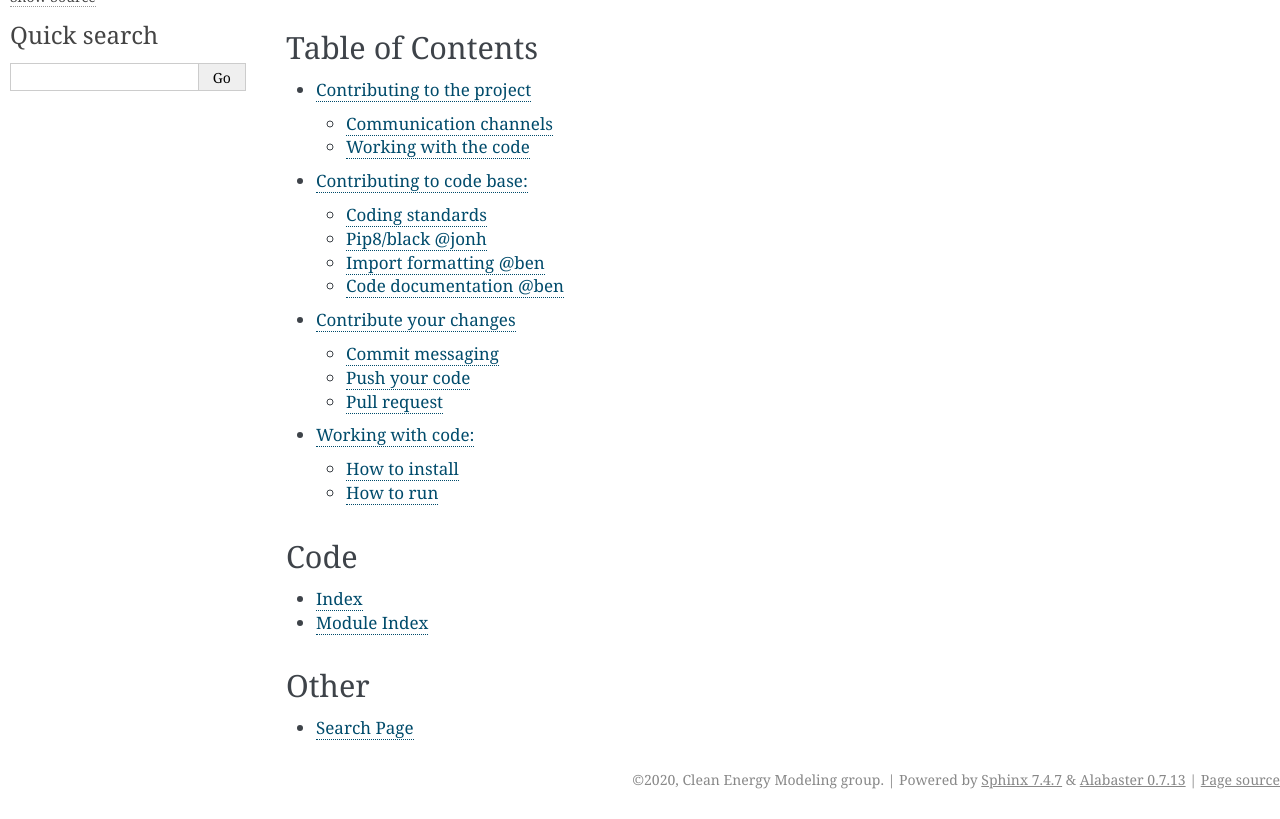
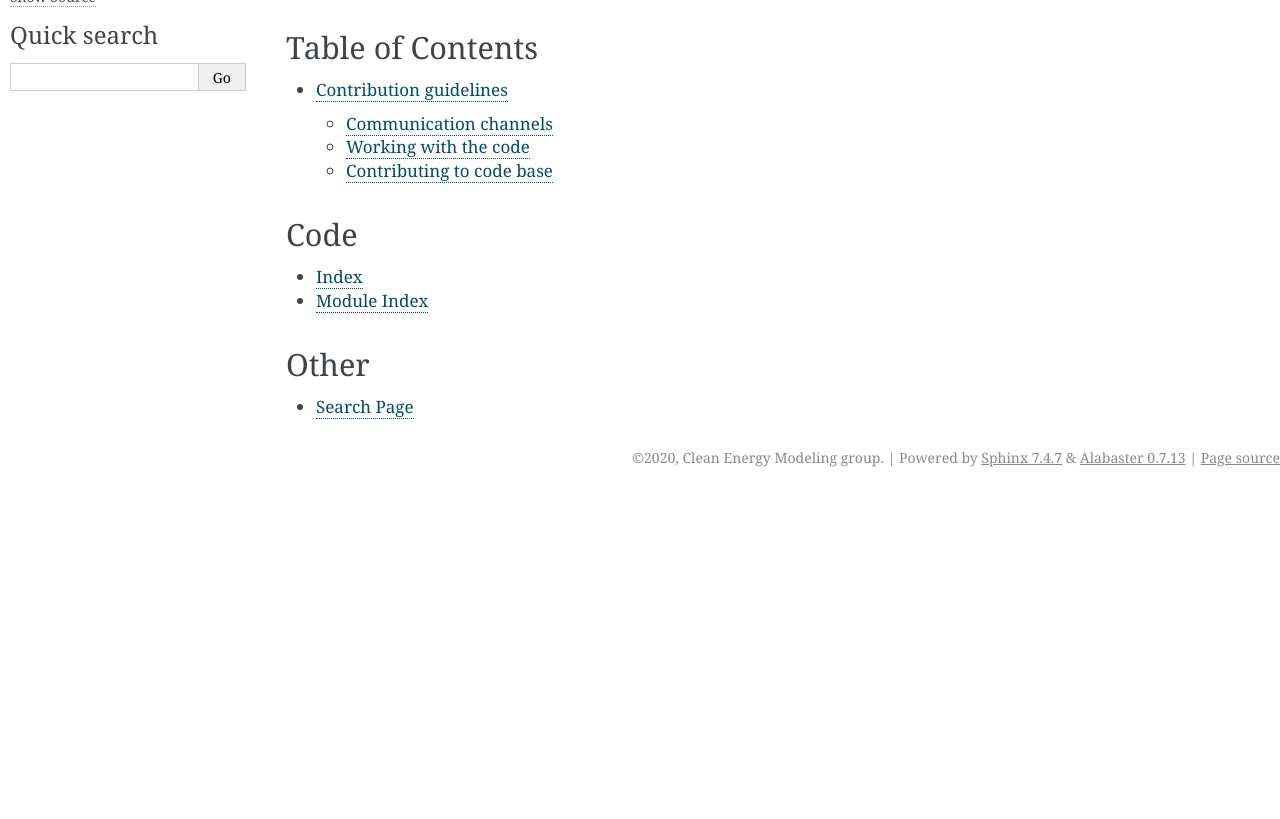
Before and after one commit to Breakthrough-Energy/docs, a Sphinx documentation site: the page built from source/index.rst, in a window 1280 px wide, cut to the strip 248-1067 px from the top of the page. Built offline with Sphinx 7.4.7, drawn with Linux system fonts in a browser that asks for light colours; after the commit the page ends 900 px from its top, so only the background shows below that; some of the changed lines change nothing that is shown.

Commit message:
docs: define sections in contribution guidelines

````diff
--- a/source/dev/contribution_guidelines.md
+++ b/source/dev/contribution_guidelines.md
@@ -1,82 +1,96 @@
-# Contributing to the project
-Welcome
-If you are new to this project please read this  [Link to intro to project]
+# Contribution guidelines
+Welcome! Thank your for your interest in this project. We recommend that you visit our
+[website](link_to_website) first if you did not yet have a chance to do so. You will
+find there a nice overview of our goals, the questions we try to answer and
+visualizations that clearly communicate our results.
 
-There are several ways to contribute to this project. You can report bugs, file feature requests, work on existing issues.
-To coordinate and structure the contribution to this project we have created this guidelines.
+There are several ways to contribute to this project. You can report bugs, file feature
+requests, work on existing issues, etc. To coordinate and structure your contribution
+to this project we have created these guidelines.
 
 To communicate with the team, use the following communication channels. If you are contributing code to this project read on how to contribute to the code base. We have defined coding standards for the project that include formatting, testing, code documentation as well as basic guidelines how to write testable code.
 Each section contains links to references that help you familiarize with the topic if this is new to you.
 Thank you very much for contributing to this project.
 
+
+
 ## Communication channels
 ### Slack
 We use Slack for general communication about the project as well as code development. This is the best way to get in touch with individual people within the project to get information.
+
 ### Mailing list (Still need to be discussed)
 We use the mailing list to keep you up do date with the latest information about releases as well as information about the project
+
 ### Report bugs
 Use GitHub to report bugs.
+
+
 ## Working with the code
-1. Fork the repository you want to contribute to.
+### Get the repo
+##### 1. Fork the repository you want to contribute to.
 [Fork a repository](https://docs.github.com/en/github/getting-started-with-github/fork-a-repo)
-#### 2. Clone your fork
-
+##### 2. Clone your fork
 ```
 git clone https://github.com/<your-username>/repo.git
 ```
-
-### 3. Set upstream to project repository
-
+##### 3. Set upstream to project repository
 ```
 git remote add upstream https://github.com/Breakthrough-Energy/repo.git
 ```
-
-4. Create a feature branch
+##### 4. Create a feature branch
 ```
 git checkout -b <feature-name>
 ```
-5. Commit and push your work to your fork
-6. Prepare for pull request
+##### 5. Commit and push your work to your fork
+##### 6. Prepare for pull request
 Rebase
 ```
 git fetch upstream
 git rebase upstream/develop
 ```
-7. Clean up personal commit history
+##### 7. Clean up personal commit history
 ```
 git rebase -i HEAD~n
 ```
-
-8. Open a pull request when the feature including tests and documentation is ready.
+##### 8. Open a pull request when the feature including tests and documentation is ready.
 Provide a short form of the PR guideline
 
-# Contributing to code base:
+### How to install
+#### Pipenv
+Here goes the installation guideline for the package.
+### How to run
+#### Pytest
+
+
+
+## Contributing to code base
 In order for the code to be well structured, documented and tested we want to follow some guidelines.
-We creating a pull request the following items should be addressed.
+When creating a pull request the following items should be addressed.
 The reviewer will make sure the guidelines are followed.
-## Coding standards
-### Write testable code @Merrielle
 
+### Coding standards
+
+#### Write testable code @Merrielle
 Provide short form of [Writing testable code](writing_testable_code.md) and link to the long form
-### Provide test with you code @dmuldrew
 
+#### Provide test with you code @dmuldrew
 Describe minimal requirements for test coverage and provide link to testing guidelines.
 
 Improve [Testing Guidelines](testing_guidelines.md)
 
-## Pip8/black @jonh
-## Import formatting @ben
-## Code documentation @ben
+#### Pip8/black/tox @jonh
 
-# Contribute your changes
-## Commit messaging
-[Semantic commit messages](software_development_guidelines.html#semantic-commit-messages)
-## Push your code
+#### Import formatting @ben
 
-## Pull request
+#### Code documentation @ben
 
 
-# Working with code:
-## How to install
-Here goes the installation guideline for the package.
-## How to run
+
+### Submit your changes
+
+#### Commit messaging
+[Semantic commit messages](software_development_guidelines.html#semantic-commit-messages)
+
+#### Push your code
+
+#### Pull request
````
